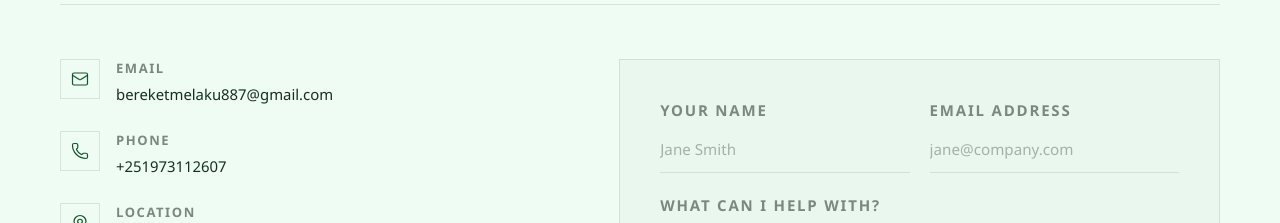
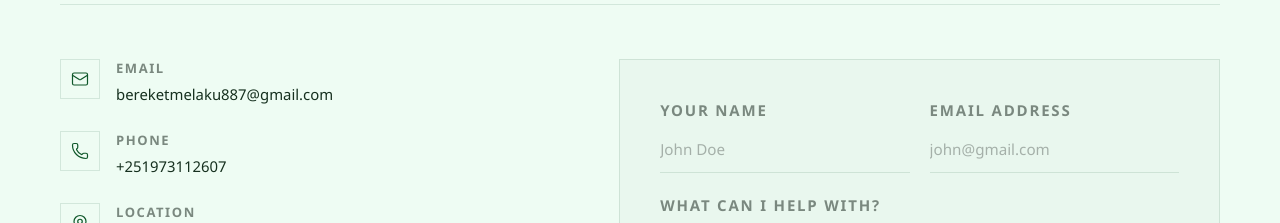
Before and after one commit to becka-1/My-Portfolio, a React (Vite) app: page / in a window 1280 px wide. Shown: the part 6040-6263 px from the top of the page. Built offline with nearby package versions, Linux system fonts and the light colour scheme.

Commit message:
Update form placeholder

```diff
--- a/src/components/Contact.jsx
+++ b/src/components/Contact.jsx
@@ -148,11 +148,11 @@ export default function Contact() {
             <div className="form-row">
               <label>
                 <span>Your name</span>
-                <input id="contact-name" type="text" name="name" placeholder="Jane Smith" required />
+                <input id="contact-name" type="text" name="name" placeholder="John Doe" required />
               </label>
               <label>
                 <span>Email address</span>
-                <input id="contact-email" type="email" name="email" placeholder="jane@company.com" required />
+                <input id="contact-email" type="email" name="email" placeholder="john@gmail.com" required />
               </label>
             </div>
 
```
